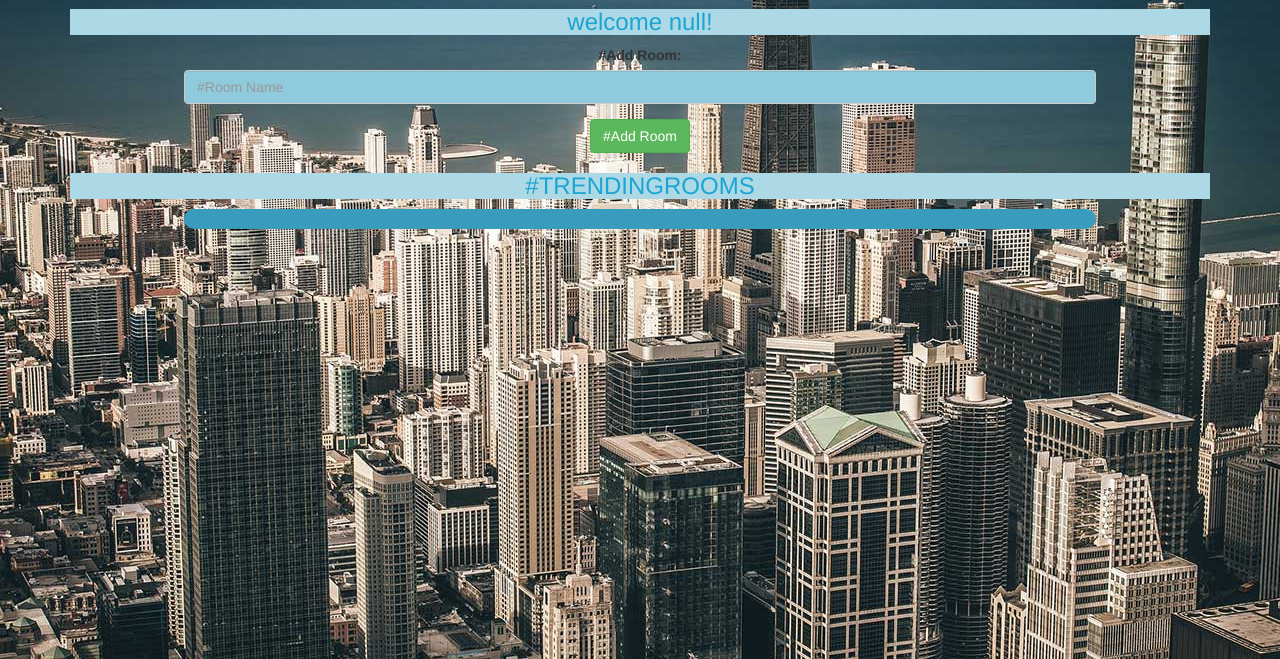
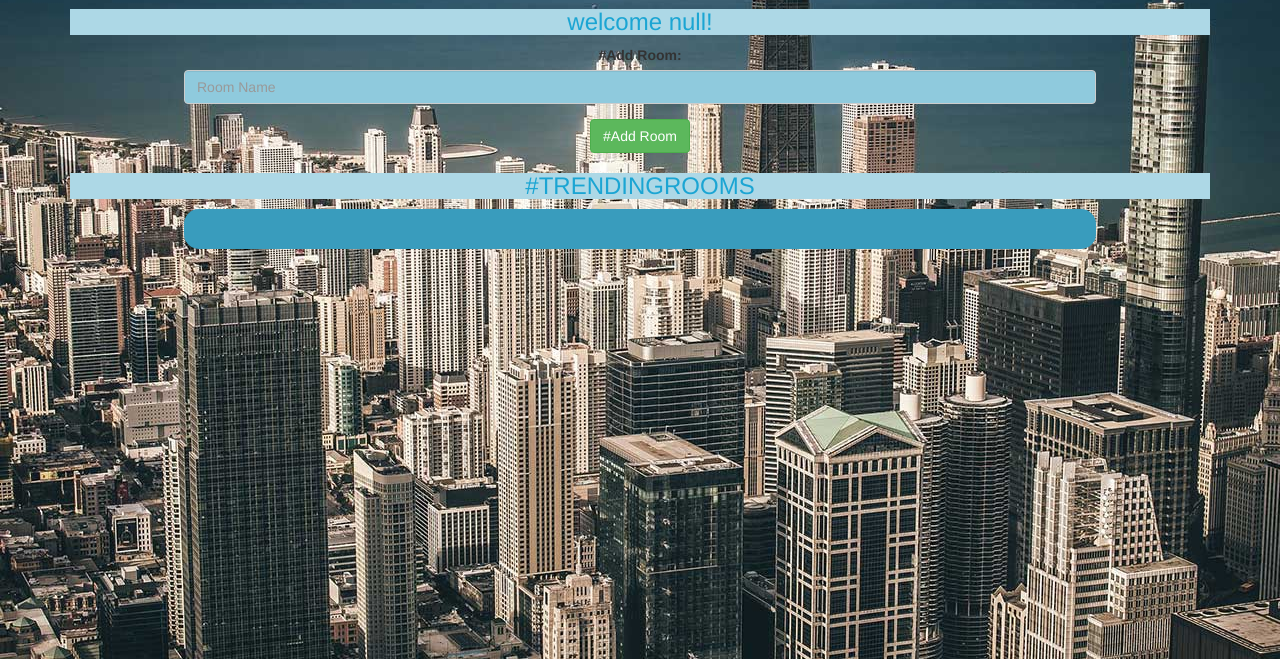
Before and after one commit to iaprofessional/kwitter, a plain HTML site: page kwitternextgen_room.html in a window 1280 px wide. Shown: the part 141-800 px from the top of the page. Drawn offline with nearby package versions, Linux system fonts and the light colour scheme; no server answers; a web font is replaced by a local one.

Commit message:
Update kwitternextgen_room.html

```diff
--- a/kwitternextgen_room.html
+++ b/kwitternextgen_room.html
@@ -18,7 +18,7 @@
 </head>
 <body>
 <div class="container">
-<button id="logout" class="glyphicon glyphicon-log-out btn btn-danger" onclick="logout();">Logout</button>
+<button id="logout" class="glyphicon glyphicon-log-out btn btn-danger" onclick="logout()">Logout</button>
 	<center>
 		<h1 class="header">
 			Kwitter
@@ -29,11 +29,13 @@
 		<h3 id="user_name" class="color_white"></h3>
 		<div class="form-group input_div_room_page">
 			<label>#Add Room:</label>
-			<input type="text" class="form-control" id="room_name" placeholder="#Room Name" style="background-color: #8fcadd;">
+			<input type="text" class="form-control" id="room_name" placeholder="Room Name" style="background-color: #8fcadd;">
 		</div>
-		<button class="btn btn-success" onclick="addroom();">#Add Room</button>
+		<button class="btn btn-success" onclick="addroom()">#Add Room</button>
 		<h3 class="color_white">#TRENDINGROOMS</h3>
-	   <div id="output" style="background-color:#399cbd;"></div>
+	   <div id="output" style="background-color:#399cbd;">
+	<br>
+	</div>
 	</center>
 </div>
 <script src="kwitter_room.js"></script>
```
